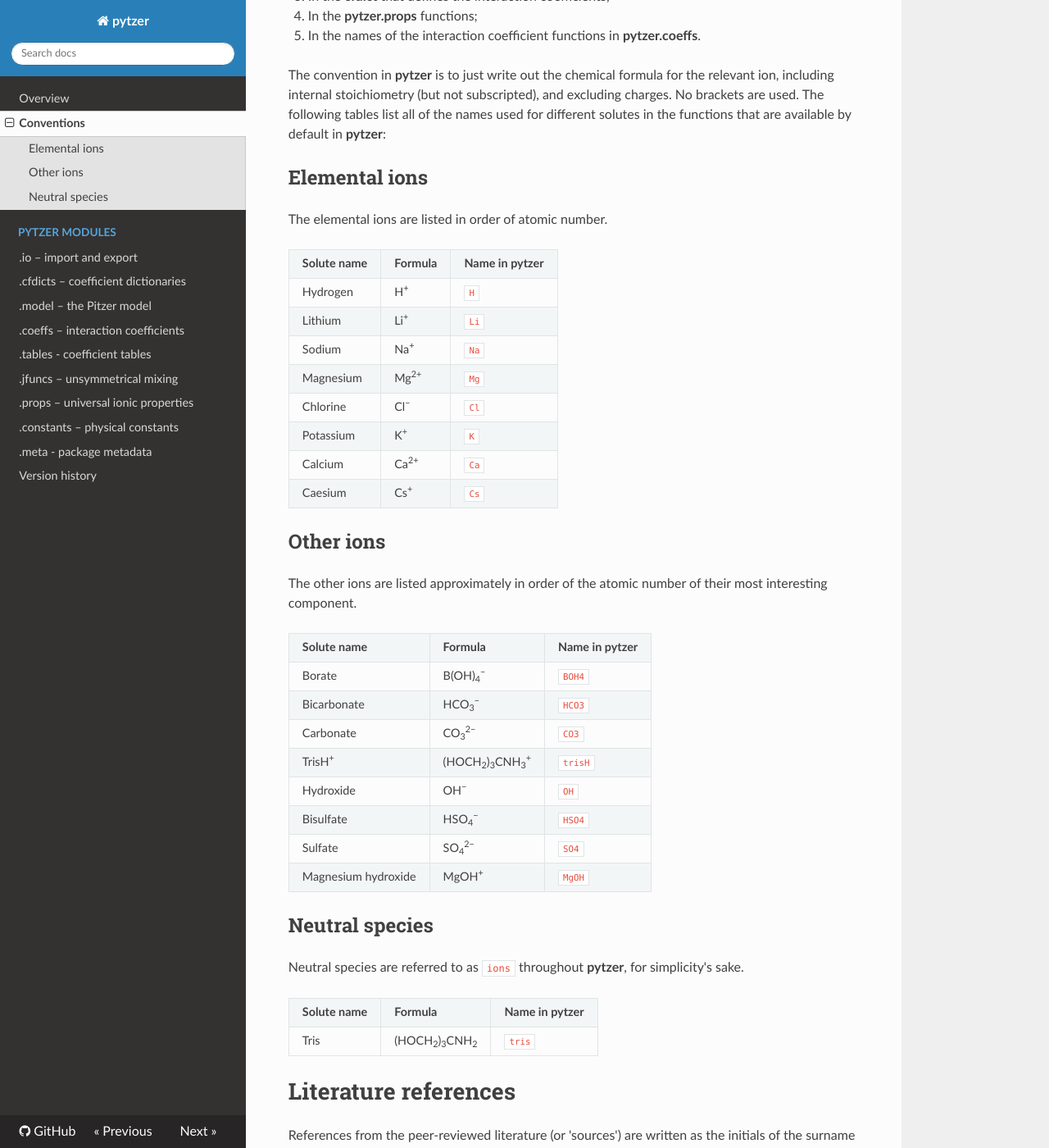
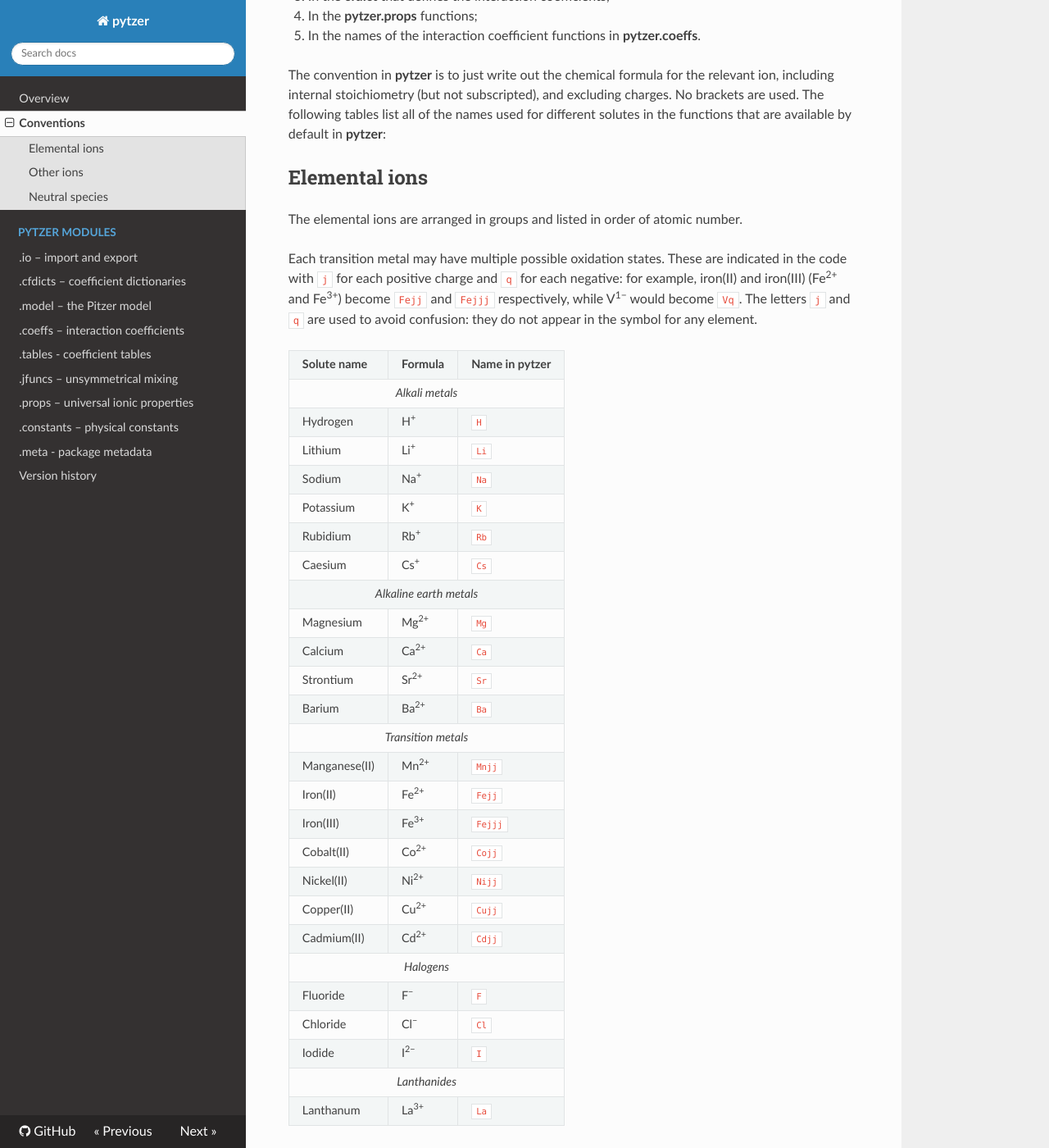
Before and after one commit to mvdh7/pytzer, an MkDocs documentation site: the page built from docs/name-conventions.md, in a window 1280 px wide and 1400 px high, scrolled down 273 px. Shown: the whole window at 82% size. Built offline with MkDocs 1.6.1, drawn with Linux system fonts in a browser that asks for light colours; nearby versions of some CDN libraries; some of the changed text lies outside the part shown.

```diff
--- a/docs/name-conventions.md
+++ b/docs/name-conventions.md
@@ -16,7 +16,9 @@ The convention in **pytzer** is to just write out the chemical formula for the r
 
 ## Elemental ions
 
-The elemental ions are listed in order of atomic number.
+The elemental ions are arranged in groups and listed in order of atomic number.
+
+Each transition metal may have multiple possible oxidation states. These are indicated in the code with `j` for each positive charge and `q` for each negative: for example, iron(II) and iron(III) (Fe<sup>2+</sup> and Fe<sup>3+</sup>) become `Fejj` and `Fejjj` respectively, while V<sup>1−</sup> would become `Vq`. The letters `j` and `q` are used to avoid confusion: they do not appear in the symbol for any element.
 
 <table><tr>
 
@@ -24,14 +26,41 @@ The elemental ions are listed in order of atomic number.
 <td><strong>Formula</strong></td>
 <td><strong>Name in pytzer</strong></td>
 
-</tr><tr><td>Hydrogen</td>  <td>H<sup>+</sup></td>   <td><code>H</code></td>
-</tr><tr><td>Lithium</td>   <td>Li<sup>+</sup></td>  <td><code>Li</code></td>
-</tr><tr><td>Sodium</td>    <td>Na<sup>+</sup></td>  <td><code>Na</code></td>
+</tr><tr><td align="center" colspan="3"><em>Alkali metals</em></td>
+
+</tr><tr><td>Hydrogen</td>  <td>H<sup>+</sup></td>  <td><code>H</code></td>
+</tr><tr><td>Lithium</td>   <td>Li<sup>+</sup></td> <td><code>Li</code></td>
+</tr><tr><td>Sodium</td>    <td>Na<sup>+</sup></td> <td><code>Na</code></td>
+</tr><tr><td>Potassium</td> <td>K<sup>+</sup></td>  <td><code>K</code></td>
+</tr><tr><td>Rubidium</td>  <td>Rb<sup>+</sup></td> <td><code>Rb</code></td>
+</tr><tr><td>Caesium</td>   <td>Cs<sup>+</sup></td> <td><code>Cs</code></td>
+
+</tr><tr><td align="center" colspan="3"><em>Alkaline earth metals</em></td>
+
 </tr><tr><td>Magnesium</td> <td>Mg<sup>2+</sup></td> <td><code>Mg</code></td>
-</tr><tr><td>Chlorine</td>  <td>Cl<sup>−</sup></td>  <td><code>Cl</code></td>
-</tr><tr><td>Potassium</td> <td>K<sup>+</sup></td>   <td><code>K</code></td>
 </tr><tr><td>Calcium</td>   <td>Ca<sup>2+</sup></td> <td><code>Ca</code></td>
-</tr><tr><td>Caesium</td>   <td>Cs<sup>+</sup></td>  <td><code>Cs</code></td>
+</tr><tr><td>Strontium</td> <td>Sr<sup>2+</sup></td> <td><code>Sr</code></td>
+</tr><tr><td>Barium</td>    <td>Ba<sup>2+</sup></td> <td><code>Ba</code></td>
+
+</tr><tr><td align="center" colspan="3"><em>Transition metals</em></td>
+
+</tr><tr><td>Manganese(II)</td> <td>Mn<sup>2+</sup></td> <td><code>Mnjj</code></td>
+</tr><tr><td>Iron(II)</td>      <td>Fe<sup>2+</sup></td> <td><code>Fejj</code></td>
+</tr><tr><td>Iron(III)</td>     <td>Fe<sup>3+</sup></td> <td><code>Fejjj</code></td>
+</tr><tr><td>Cobalt(II)</td>    <td>Co<sup>2+</sup></td> <td><code>Cojj</code></td>
+</tr><tr><td>Nickel(II)</td>    <td>Ni<sup>2+</sup></td> <td><code>Nijj</code></td>
+</tr><tr><td>Copper(II)</td>    <td>Cu<sup>2+</sup></td> <td><code>Cujj</code></td>
+</tr><tr><td>Cadmium(II)</td>   <td>Cd<sup>2+</sup></td> <td><code>Cdjj</code></td>
+
+</tr><tr><td align="center" colspan="3"><em>Halogens</em></td>
+
+</tr><tr><td>Fluoride</td> <td>F<sup>−</sup></td>  <td><code>F</code></td>
+</tr><tr><td>Chloride</td> <td>Cl<sup>−</sup></td> <td><code>Cl</code></td>
+</tr><tr><td>Iodide</td>   <td>I<sup>2−</sup></td> <td><code>I</code></td>
+
+</tr><tr><td align="center" colspan="3"><em>Lanthanides</em></td>
+
+</tr><tr><td>Lanthanum</td> <td>La<sup>3+</sup></td> <td><code>La</code></td>
 
 </tr></table>
 
@@ -49,10 +78,19 @@ The other ions are listed approximately in order of the atomic number of their m
 </tr><tr><td>Bicarbonate</td> <td>HCO<sub>3</sub><sup>−</sup></td> <td><code>HCO3</code></td>
 </tr><tr><td>Carbonate</td> <td>CO<sub>3</sub><sup>2−</sup></td> <td><code>CO3</code></td>
 </tr><tr><td>TrisH<sup>+</sup></td> <td>(HOCH<sub>2</sub>)<sub>3</sub>CNH<sub>3</sub><sup>+</sup></td> <td><code>trisH</code></td>
+</tr><tr><td>Nitrate</td> <td>NO<sub>3</sub><sup>−</sup></td> <td><code>NO3</code></td>
 </tr><tr><td>Hydroxide</td> <td>OH<sup>−</sup></td> <td><code>OH</code></td>
+</tr><tr><td>Dihydrogen phosphate</td> <td>H<sub>2</sub>PO<sub>4</sub><sup>−</sup></td> <td><code>H2PO4</code></td>
+</tr><tr><td>Thiocyanate</td> <td>SCN<sup>−</sup></td> <td><code>SCN</code></td>
 </tr><tr><td>Bisulfate</td> <td>HSO<sub>4</sub><sup>−</sup></td> <td><code>HSO4</code></td>
 </tr><tr><td>Sulfate</td> <td>SO<sub>4</sub><sup>2−</sup></td> <td><code>SO4</code></td>
+</tr><tr><td>Chlorate</td> <td>ClO<sub>3</sub><sup>−</sup></td> <td><code>ClO3</code></td>
+</tr><tr><td>Perchlorate</td> <td>ClO<sub>4</sub><sup>−</sup></td> <td><code>ClO4</code></td>
 </tr><tr><td>Magnesium hydroxide</td> <td>MgOH<sup>+</sup></td> <td><code>MgOH</code></td>
+</tr><tr><td>Ferrocyanide</td> <td>[Fe(CN)<sub>6</sub>]<sup>4−</sup></td> <td><code>FejjCN6</code></td>
+</tr><tr><td>Ferricyanide</td> <td>[Fe(CN)<sub>6</sub>]<sup>3−</sup></td> <td><code>FejjjCN6</code></td>
+</tr><tr><td>Bromate</td> <td>BrO<sub>3</sub><sup>−</sup></td> <td><code>BrO3</code></td>
+</tr><tr><td>Iodate</td> <td>IO<sub>3</sub><sup>−</sup></td> <td><code>IO3</code></td>
 
 </tr></table>
 
@@ -85,6 +123,9 @@ References from the peer-reviewed literature (or 'sources') are written as the i
 
 <td><code>A99</code></td>
 <td>Archer, D. G. (1999). Thermodynamic Properties of the KCl+H<sub>2</sub>O System. <i>J. Phys. Chem. Ref. Data</i> 28, 1–17. <a href="https://doi.org/10.1063/1.556034">doi:10.1063/1.556034</a>.</td></tr><tr>
+
+<td><code>AW90</code></td>
+<td>Archer, D. G., and Wang, P. (1990). The Dielectric Constant of Water and Debye‐Hückel Limiting Law Slopes. <i>J. Phys. Chem. Ref. Data</i> 19, 371–411. <a href="https://doi.org/10.1063/1.555853">doi:10.1063/1.555853</a>.</td></tr><tr>
 
 <td><code>CMR93</code></td>
 <td>Campbell, D. M., Millero, F. J., Roy, R., Roy, L., Lawson, M., Vogel, K. M., et al. (1993). The standard potential for the hydrogen-silver, silver chloride electrode in synthetic seawater. <i>Mar. Chem.</i> 44, 221–233. <a href="https://doi.org/10.1016/0304-4203(93)90204-2">doi:10.1016/0304-4203(93)90204-2</a>.</td></tr><tr>
```
Also changed, not shown: docs/version-history.md (+8 -9 lines), 3 other files.
